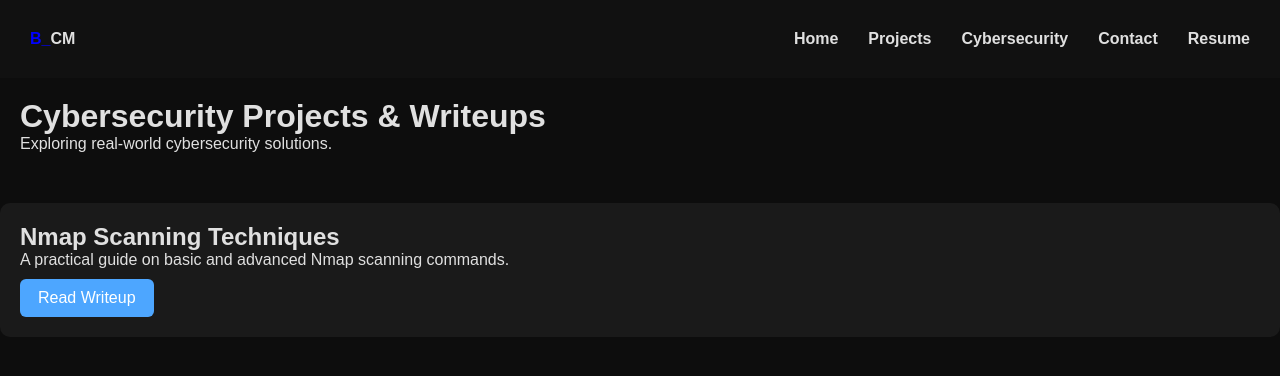
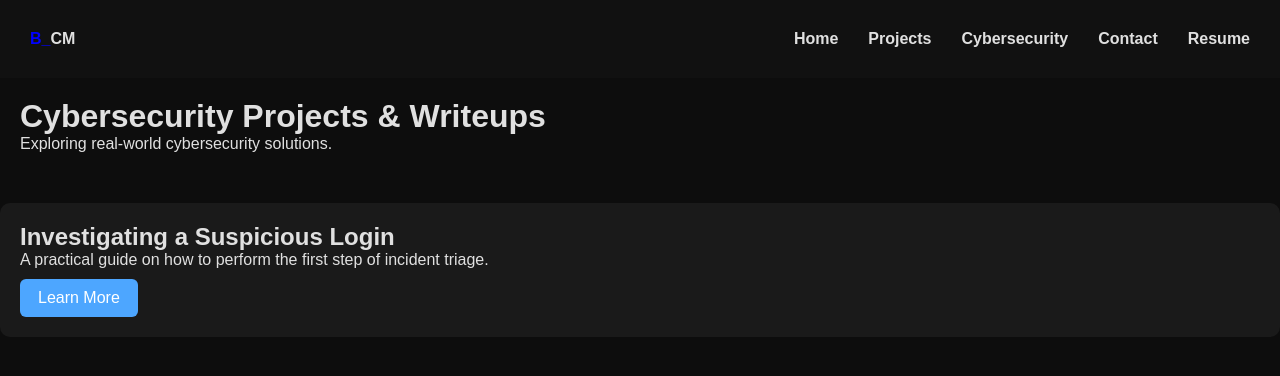
Before and after one commit to brenescensus/brenescensus.github.io, a Jekyll site: the page cybersecurity.html, which Jekyll copies as it is, in a window 1280 px wide. Shown: the top 376 px of the page. Built offline with Jekyll 4.4.1, drawn with Linux system fonts in a browser that asks for light colours.

Commit message:
update lab

```diff
--- a/cybersecurity.html
+++ b/cybersecurity.html
@@ -34,9 +34,9 @@
 
     <!-- Example Card 1 -->
     <div class="card">
-      <h2>Nmap Scanning Techniques</h2>
-      <p>A practical guide on basic and advanced Nmap scanning commands.</p>
-      <a href="/labs/lab1.md" class="btn">Read Writeup</a>
+      <h2>Investigating a Suspicious Login</h2>
+      <p>A practical guide on how to perform the first step of incident triage.</p>
+      <a href="/labs/suspicios-login.md" class="btn">Learn More</a>
     </div>
 
 
```
Also changed, not shown: 1 other file.
